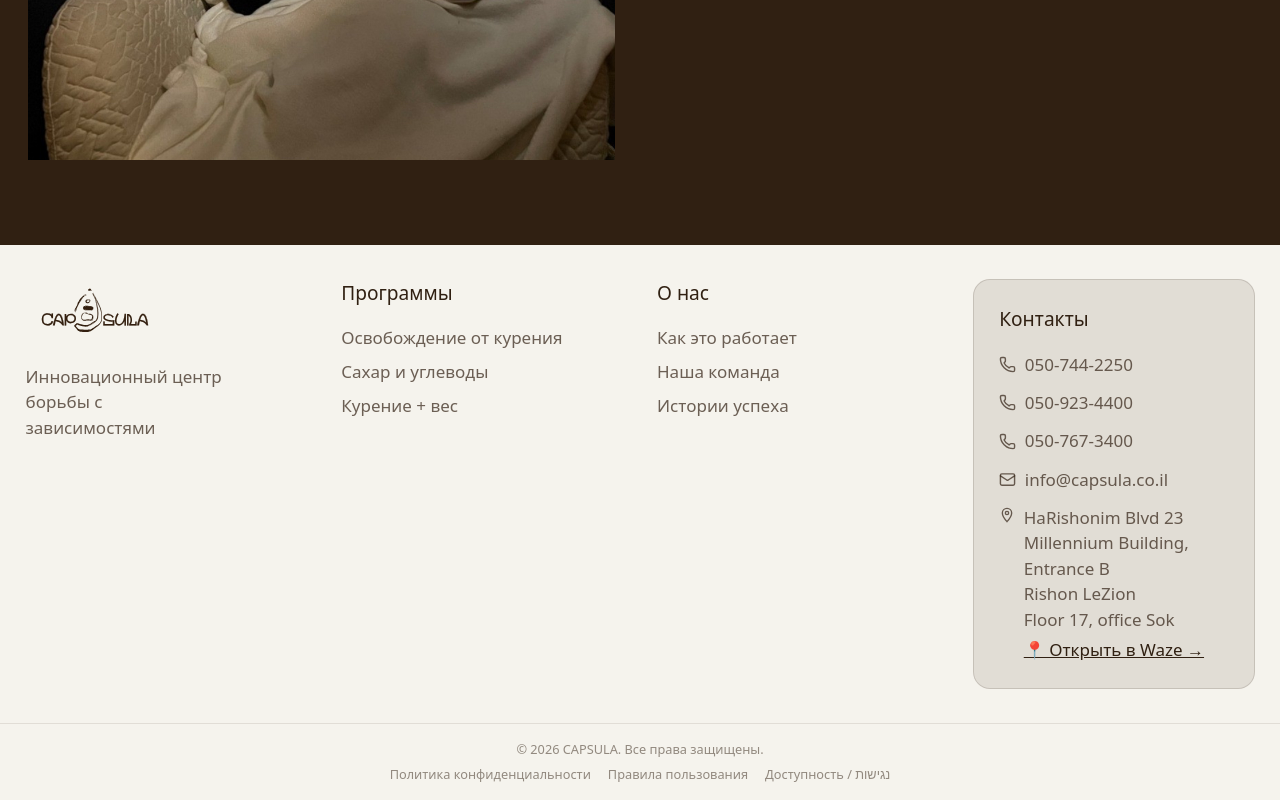
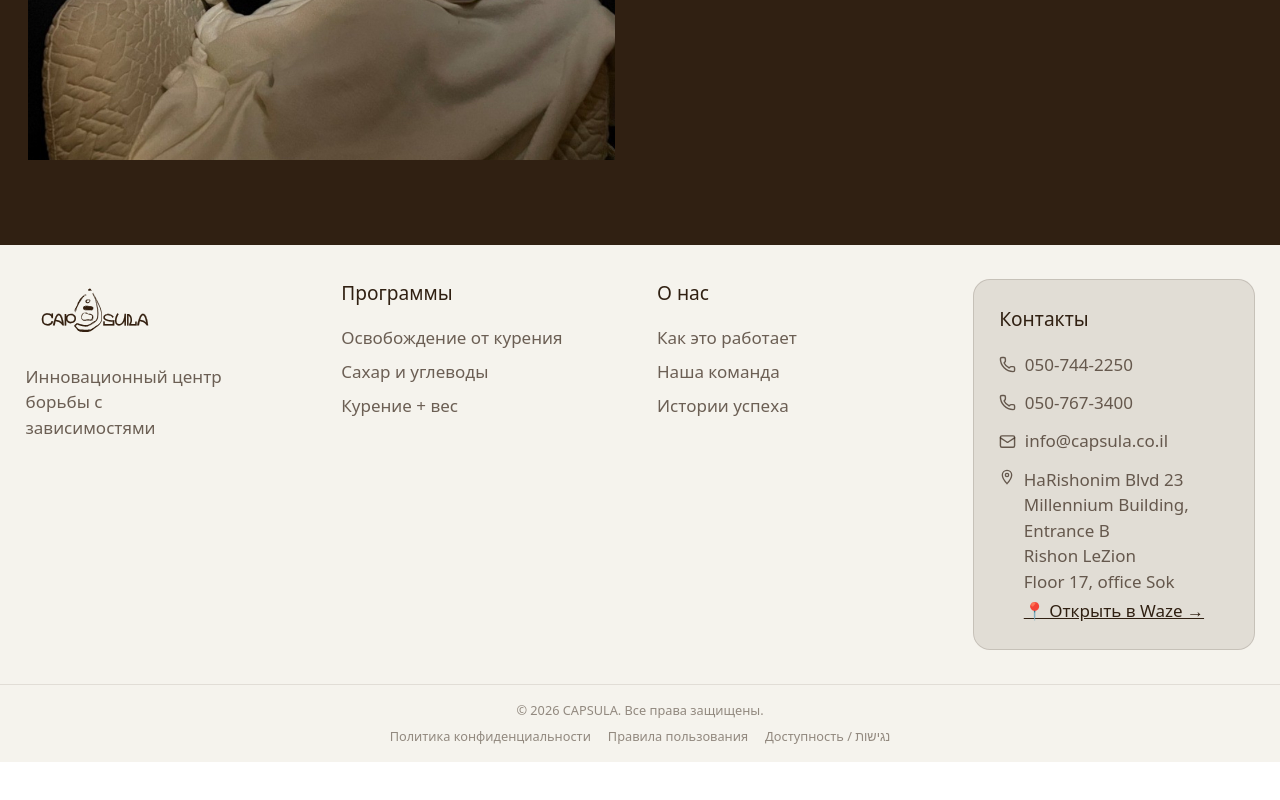
Before and after one commit to charik00/capsula-web, a Next.js app: page / in a window 1280 px wide. Shown: the part 10730-11530 px from the top of the page. After the commit the page ends 11492 px from the top, so only its background shows below. Built offline with nearby package versions, Linux system fonts and the light colour scheme.

Commit message:
chore: remove 050-923-4400, replace with 050-744-2250 in contacts
Co-Authored-By: Claude Opus 4.8 <noreply@anthropic.com>

```diff
--- a/app/accessibility/page.tsx
+++ b/app/accessibility/page.tsx
@@ -32,7 +32,7 @@ export default function AccessibilityPage() {
             <p>
               Известные ограничения: видео на мобильной версии пока не имеет субтитров. Мы работаем над этим.
             </p>
-            <p>Координатор по доступности: info@capsulaisrael.com, +972509234400</p>
+            <p>Координатор по доступности: info@capsulaisrael.com, +972507442250</p>
             <p>Дата последней проверки: апрель 2026</p>
           </div>
 
@@ -47,7 +47,7 @@ export default function AccessibilityPage() {
               תמונות כוללות תיאורים; ניתן להגדיל גופן בדפדפן.
             </p>
             <p>מגבלות ידועות: לסרטון בגרסה הניידת אין כתוביות בשלב זה. אנו עובדים על כך.</p>
-            <p>רכז נגישות: info@capsulaisrael.com, +972509234400</p>
+            <p>רכז נגישות: info@capsulaisrael.com, +972507442250</p>
             <p>תאריך בדיקה אחרונה: אפריל 2026</p>
           </div>
 
--- a/app/components/contact-modal.tsx
+++ b/app/components/contact-modal.tsx
@@ -109,7 +109,7 @@ export function ContactModal({ isOpen, onClose }: ContactModalProps) {
             <h3 className="mb-6 text-lg font-medium text-[#F5F3ED]">Записаться на консультацию</h3>
             <div className="flex flex-col gap-3">
               <a
-                href="https://wa.clck.bar/972509234400"
+                href="https://wa.clck.bar/972507442250"
                 target="_blank"
                 rel="noopener noreferrer"
                 className="flex w-full items-center gap-3 rounded-xl border border-[#F5F3ED]/15 bg-[#2A1507] p-4 text-[#F5F3ED] transition-colors hover:bg-[#3a2010]"
@@ -121,7 +121,7 @@ export function ContactModal({ isOpen, onClose }: ContactModalProps) {
               </a>
 
               <a
-                href="tel:+972509234400"
+                href="tel:+972507442250"
                 className="flex w-full items-center gap-3 rounded-xl border border-[#F5F3ED]/15 bg-[#2A1507] p-4 text-[#F5F3ED] transition-colors hover:bg-[#3a2010]"
               >
                 <svg
--- a/app/components/footer.tsx
+++ b/app/components/footer.tsx
@@ -42,10 +42,6 @@ export function Footer() {
               </li>
               <li className="flex items-center gap-2">
                 <Phone className="w-4 h-4" />
-                <a href="tel:+972509234400" className="hover:text-[#302012] transition-colors">050-923-4400</a>
-              </li>
-              <li className="flex items-center gap-2">
-                <Phone className="w-4 h-4" />
                 <a href="tel:+972507673400" className="hover:text-[#302012] transition-colors">050-767-3400</a>
               </li>
               <li className="flex items-center gap-2">
```
